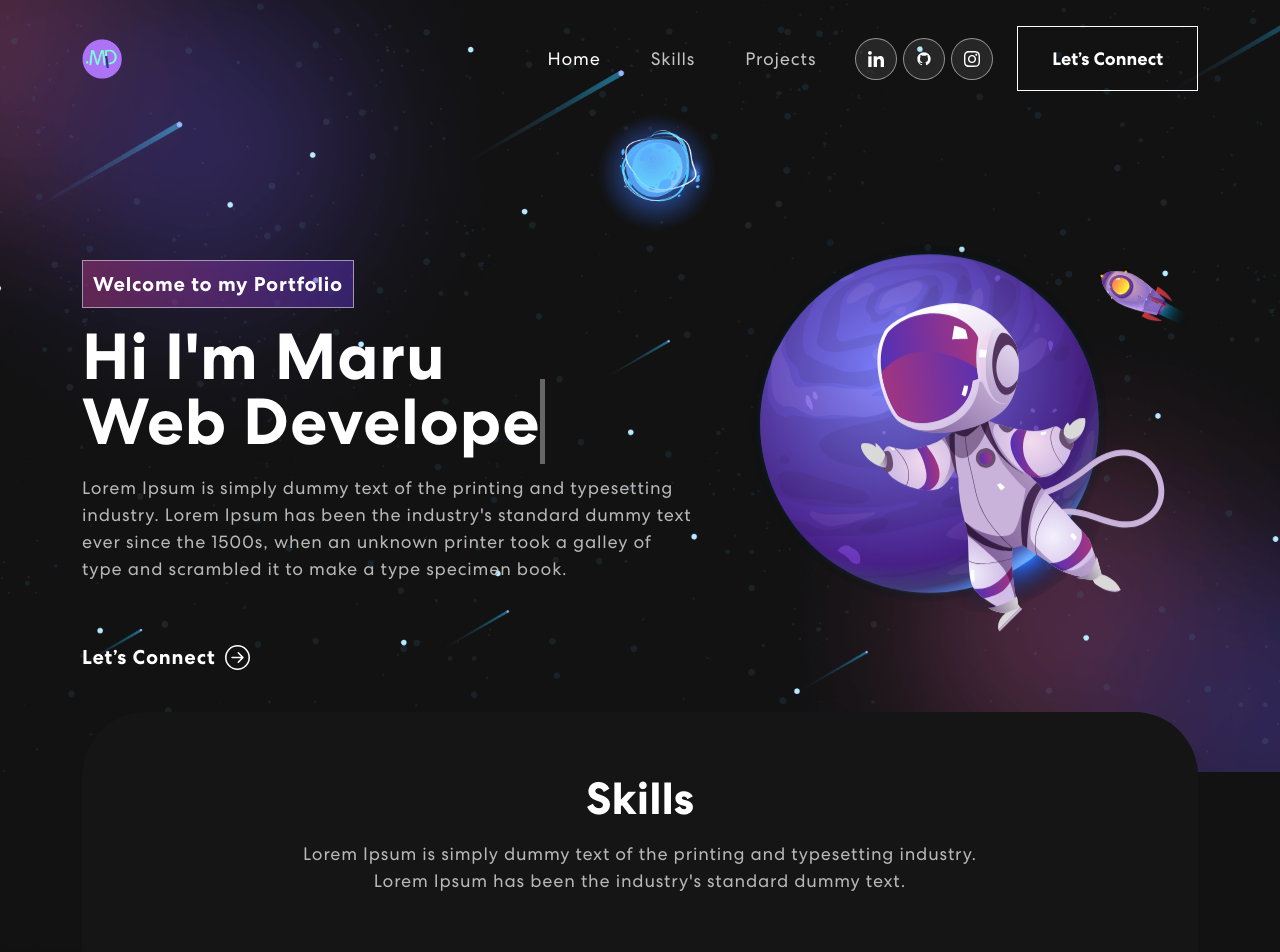
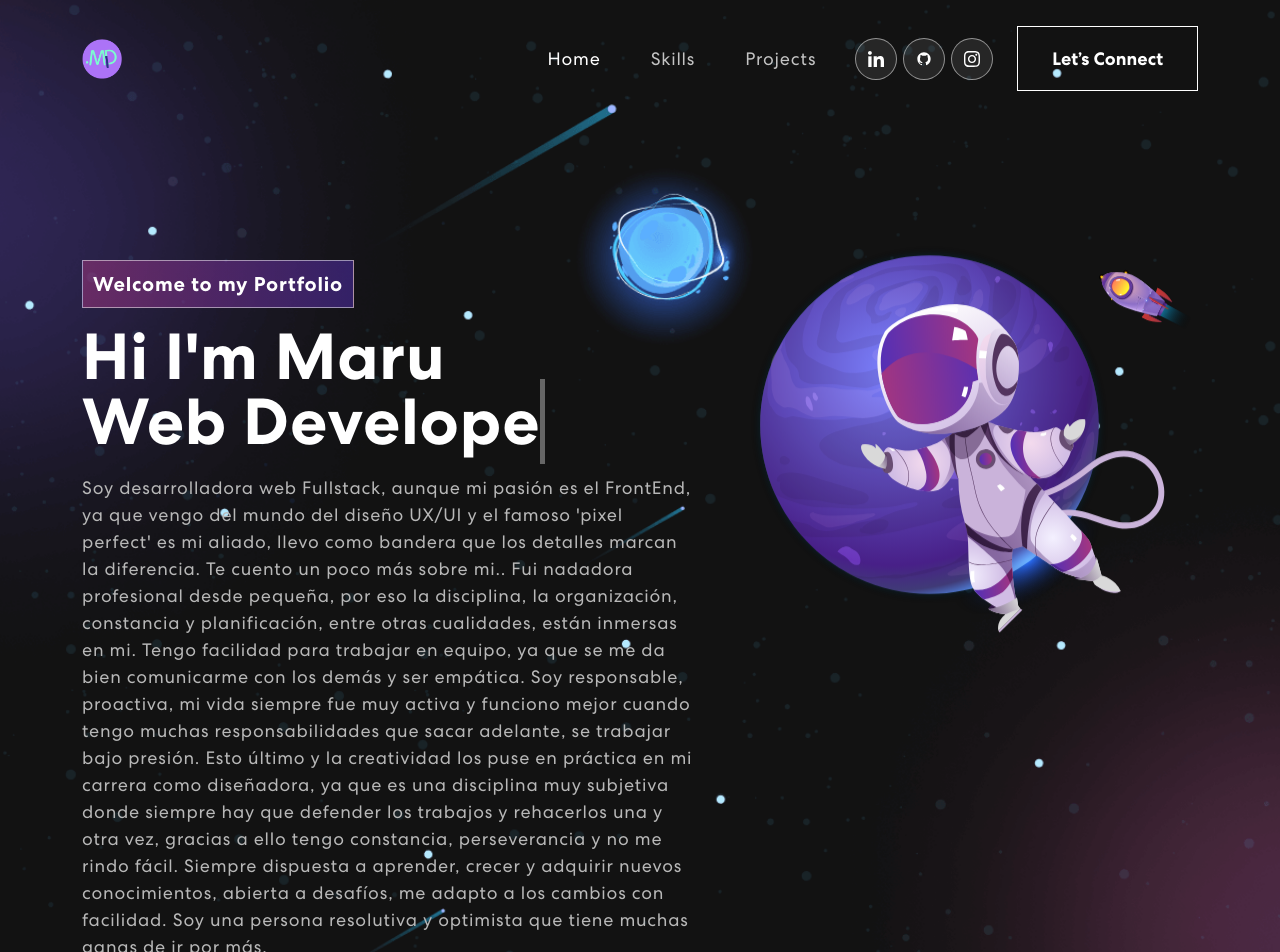
Before and after one commit to maruprin/portfolio-react, a React (Create React App) app: page / in a window 1280 px wide. Shown: the top 952 px of the page. Built offline with nearby package versions, Linux system fonts and the light colour scheme.

Commit message:
add personal description

```diff
--- a/src/components/Banner.js
+++ b/src/components/Banner.js
@@ -1,17 +1,17 @@
 import { useState, useEffect } from "react";
 import { Container, Row, Col } from "react-bootstrap";
 import headerImg from "../assets/img/header-img.svg";
-import { ArrowRightCircle } from 'react-bootstrap-icons';
-import 'animate.css';
-import TrackVisibility from 'react-on-screen';
+import { ArrowRightCircle } from "react-bootstrap-icons";
+import "animate.css";
+import TrackVisibility from "react-on-screen";
 
 export const Banner = () => {
   const [loopNum, setLoopNum] = useState(0);
   const [isDeleting, setIsDeleting] = useState(false);
-  const [text, setText] = useState('');
+  const [text, setText] = useState("");
   const [delta, setDelta] = useState(300 - Math.random() * 100);
   const [index, setIndex] = useState(1);
-  const toRotate = [ "Web Developer", "Web Designer", "UI/UX Designer" ];
+  const toRotate = ["Web Developer", "Web Designer", "UI/UX Designer"];
   const period = 2000;
 
   useEffect(() => {
@@ -19,34 +19,37 @@ export const Banner = () => {
       tick();
     }, delta);
 
-    return () => { clearInterval(ticker) };
-  }, [text])
+    return () => {
+      clearInterval(ticker);
+    };
+  }, [text]);
 
   const tick = () => {
     let i = loopNum % toRotate.length;
     let fullText = toRotate[i];
-    let updatedText = isDeleting ? fullText.substring(0, text.length - 1) : fullText.substring(0, text.length + 1);
+    let updatedText = isDeleting
+      ? fullText.substring(0, text.length - 1)
+      : fullText.substring(0, text.length + 1);
 
     setText(updatedText);
 
     if (isDeleting) {
-      setDelta(prevDelta => prevDelta / 2);
+      setDelta((prevDelta) => prevDelta / 2);
     }
 
     if (!isDeleting && updatedText === fullText) {
       setIsDeleting(true);
-      setIndex(prevIndex => prevIndex - 1);
+      setIndex((prevIndex) => prevIndex - 1);
       setDelta(period);
-    } else if (isDeleting && updatedText === '') {
+    } else if (isDeleting && updatedText === "") {
       setIsDeleting(false);
       setLoopNum(loopNum + 1);
       setIndex(1);
       setDelta(500);
     } else {
-      setIndex(prevIndex => prevIndex + 1);
+      setIndex((prevIndex) => prevIndex + 1);
     }
-  }
-
+  };
 
   return (
     <section className="banner" id="home">
@@ -54,25 +57,67 @@ export const Banner = () => {
         <Row className="aligh-items-center">
           <Col xs={12} md={6} xl={7}>
             <TrackVisibility>
-              {({ isVisible }) =>
-              <div className={isVisible ? "animate__animated animate__fadeIn" : ""}>
-                <span className="tagline">Welcome to my Portfolio</span>
-                <h1>{`Hi I'm Maru`} <div className="txt-rotate" dataPeriod="1000" data-rotate='[ "Web Developer", "Web Designer", "UI/UX Designer" ]'><span className="wrap">{text}</span></div></h1>
-                  <p>Lorem Ipsum is simply dummy text of the printing and typesetting industry. Lorem Ipsum has been the industry's standard dummy text ever since the 1500s, when an unknown printer took a galley of type and scrambled it to make a type specimen book.</p>
-                  <button onClick={() => console.log('connect')}>Let’s Connect <ArrowRightCircle size={25} /></button>
-              </div>}
+              {({ isVisible }) => (
+                <div
+                  className={
+                    isVisible ? "animate__animated animate__fadeIn" : ""
+                  }
+                >
+                  <span className="tagline">Welcome to my Portfolio</span>
+                  <h1>
+                    {`Hi I'm Maru`}{" "}
+                    <div
+                      className="txt-rotate"
+                      dataPeriod="1000"
+                      data-rotate='[ "Web Developer", "Web Designer", "UI/UX Designer" ]'
+                    >
+                      <span className="wrap">{text}</span>
+                    </div>
+                  </h1>
+                  <p>
+                    Soy desarrolladora web Fullstack, aunque mi pasión es el
+                    FrontEnd, ya que vengo del mundo del diseño UX/UI y el
+                    famoso 'pixel perfect' es mi aliado, llevo como bandera que
+                    los detalles marcan la diferencia. Te cuento un poco más
+                    sobre mi.. Fui nadadora profesional desde pequeña, por eso
+                    la disciplina, la organización, constancia y planificación,
+                    entre otras cualidades, están inmersas en mi. Tengo
+                    facilidad para trabajar en equipo, ya que se me da bien
+                    comunicarme con los demás y ser empática. Soy responsable,
+                    proactiva, mi vida siempre fue muy activa y funciono mejor
+                    cuando tengo muchas responsabilidades que sacar adelante, se
+                    trabajar bajo presión. Esto último y la creatividad los puse
+                    en práctica en mi carrera como diseñadora, ya que es una
+                    disciplina muy subjetiva donde siempre hay que defender los
+                    trabajos y rehacerlos una y otra vez, gracias a ello tengo
+                    constancia, perseverancia y no me rindo fácil. Siempre
+                    dispuesta a aprender, crecer y adquirir nuevos
+                    conocimientos, abierta a desafíos, me adapto a los cambios
+                    con facilidad. Soy una persona resolutiva y optimista que
+                    tiene muchas ganas de ir por más.
+                  </p>
+                  <button onClick={() => console.log("connect")}>
+                    Let’s Connect <ArrowRightCircle size={25} />
+                  </button>
+                </div>
+              )}
             </TrackVisibility>
           </Col>
           <Col xs={12} md={6} xl={5}>
             <TrackVisibility>
-              {({ isVisible }) =>
-                <div className={isVisible ? "animate__animated animate__zoomIn" : ""}>
-                  <img src={headerImg} alt="Header Img"/>
-                </div>}
+              {({ isVisible }) => (
+                <div
+                  className={
+                    isVisible ? "animate__animated animate__zoomIn" : ""
+                  }
+                >
+                  <img src={headerImg} alt="Header Img" />
+                </div>
+              )}
             </TrackVisibility>
           </Col>
         </Row>
       </Container>
     </section>
-  )
-}
+  );
+};
```
